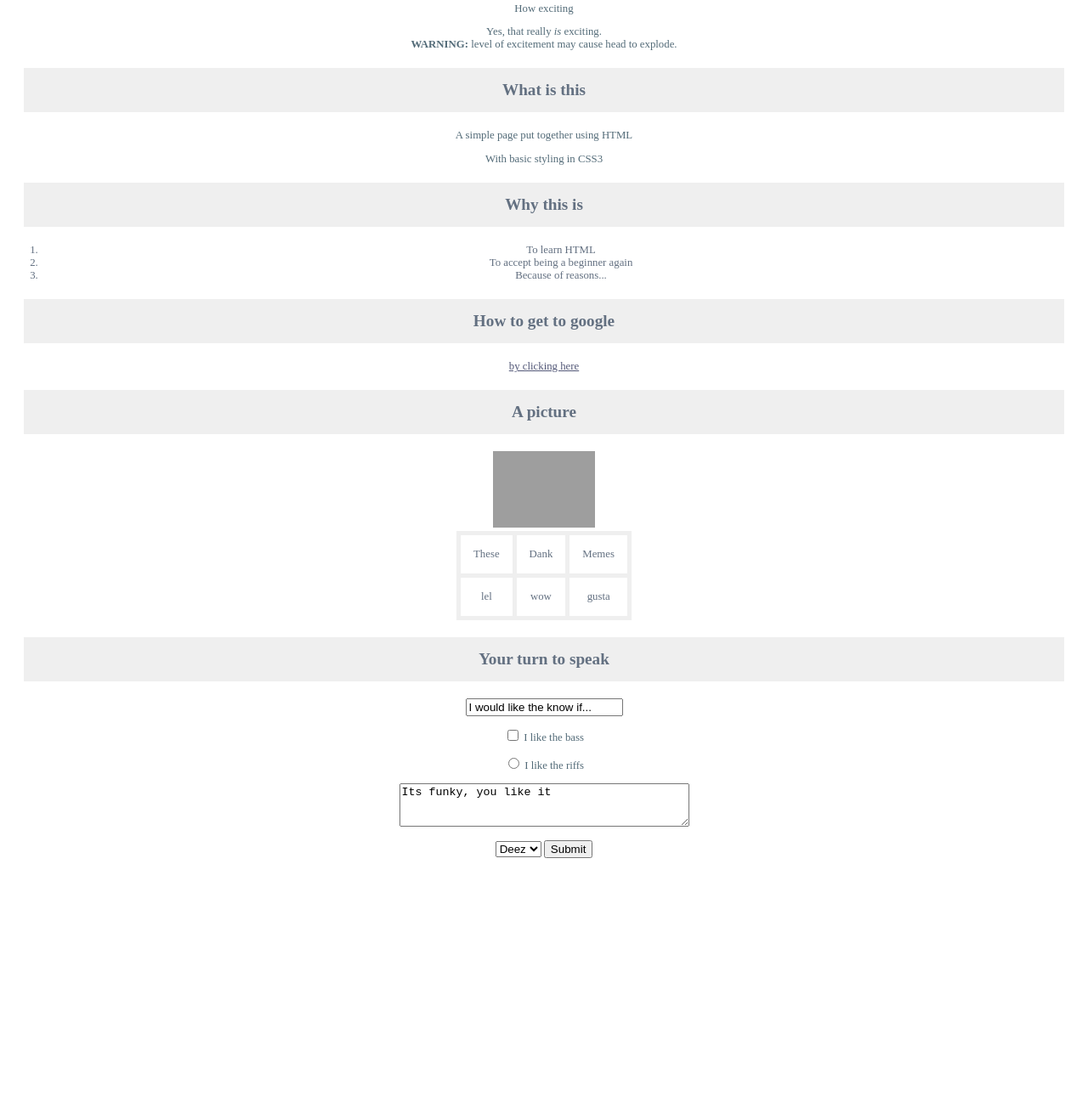
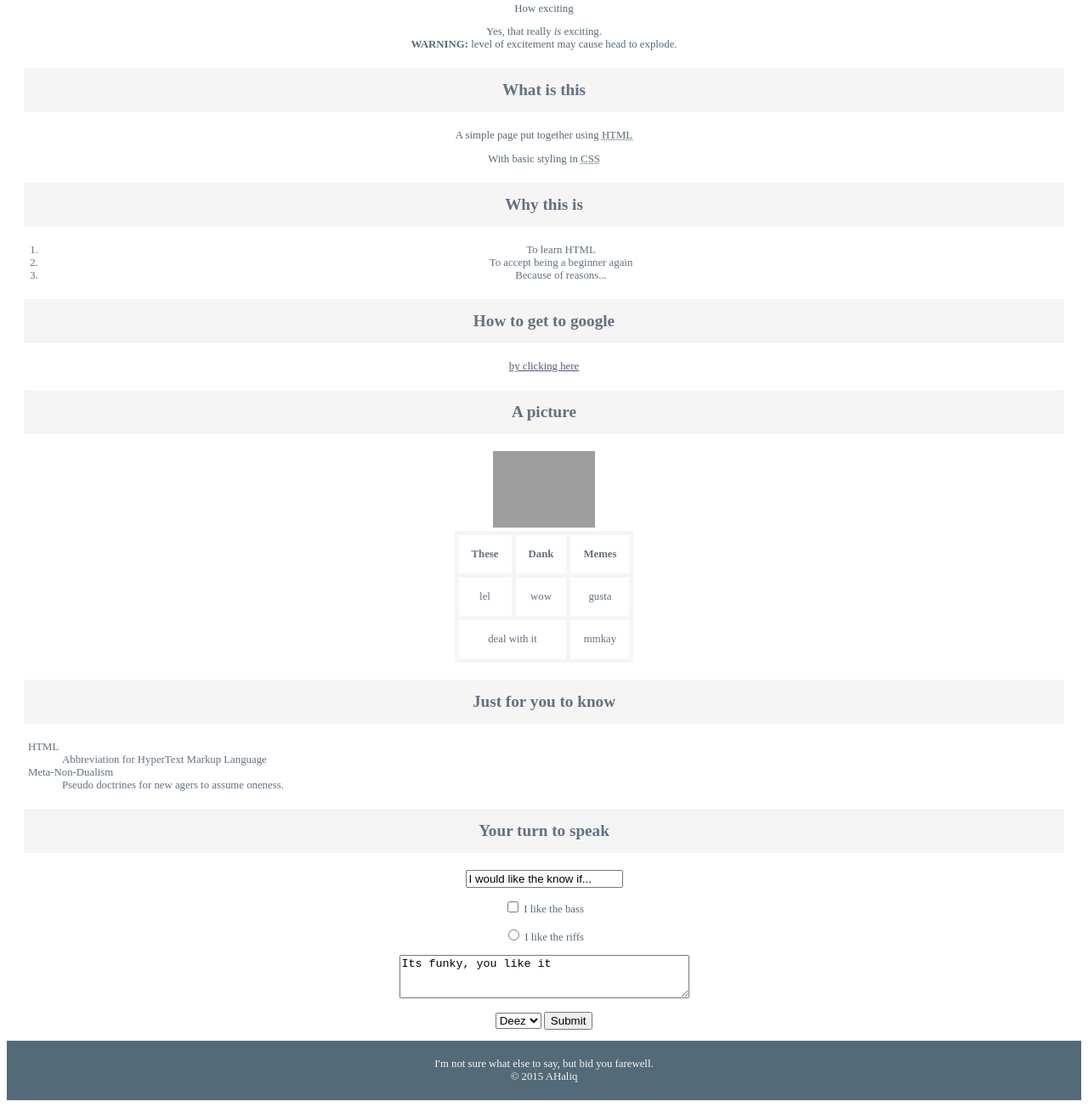
Before and after one commit to AHaliq/FurstSite, a plain HTML site: page index.html in a window 1280 px wide. Shown: the part 119-1422 px from the top of the page at 85% size. Before the commit the page ends 1142 px from the top, so only its background shows below. Drawn offline with Linux system fonts and the light colour scheme; grey boxes are pictures that could not be loaded.

Commit message:
created new section; glossary, and updated relevant styles

```diff
--- a/index.html
+++ b/index.html
@@ -5,7 +5,7 @@
     <link rel="stylesheet" href="style.css">
   </head>
   <body>
-
+    <div id="root">
       <h1>My first webpage</h1>
       <p>This is my first webpage</p>
       <p>How exciting</p>
@@ -14,40 +14,61 @@
         <br><strong>Warning:</strong> level of
         excitement may cause head to explode.
       </p>
-
+      <!----------------------------------------------------------------------->
       <h2>What is this</h2>
-    <p>A simple page put together using HTML</p>
       <p>
-      With basic styling in CSS3
+        A simple page put together using
+        <abbr title="HyperText Markup Language">HTML</abbr>
       </p>
-
+      <p>
+        With basic styling in
+        <abbr title="Cascading Style Sheets">CSS</abbr>
+      </p>
+      <!----------------------------------------------------------------------->
       <h2>Why this is</h2>
       <ol>
         <li>To learn HTML</li>
         <li>To accept being a beginner again</li>
         <li>Because of reasons...</li>
       </ol>
-
+      <!----------------------------------------------------------------------->
       <h2>How to get to google</h2>
       <p>
         <a href="http://www.google.com">by clicking here</a>
       </p>
-
+      <!----------------------------------------------------------------------->
       <h2>A picture</h2>
-    <img src="http://dankmaymays.com/lel/lel.jpeg" width="120" height="90" alt="lel">
+      <img src="http://dankmaymays.com/lel/lel.jpeg"
+      width="120" height="90" alt="lel">
       <table>
         <tr>
-        <td>These</td>
-        <td>Dank</td>
-        <td>Memes</td>
+          <th>These</th>
+          <th>Dank</th>
+          <th>Memes</th>
         </tr>
         <tr>
           <td>lel</td>
           <td>wow</td>
           <td>gusta</td>
         </tr>
+        <tr>
+          <td colspan="2">
+            deal with it
+          </td>
+          <td>
+            mmkay
+          </td>
+        </tr>
       </table>
-
+      <!----------------------------------------------------------------------->
+      <h2>Just for you to know</h2>
+      <dl>
+        <dt>HTML</dt>
+        <dd>Abbreviation for HyperText Markup Language</dd>
+        <dt>Meta-Non-Dualism</dt>
+        <dd>Pseudo doctrines for new agers to assume oneness.</dd>
+      </dl>
+      <!----------------------------------------------------------------------->
       <h2>Your turn to speak</h2>
       <form action="donothing.php" method="post">
         <p><input type="text" value="I would like the know if..."></p>
@@ -62,5 +83,11 @@
           <input type="submit">
         </p>
       </form>
+      <!------------------------------------------------------------------------->
+      <footer>
+        I'm not sure what else to say, but bid you farewell.<br>
+        &copy; 2015 AHaliq
+      </footer>
+    </div>
   </body>
 </html>
--- a/style.css
+++ b/style.css
@@ -17,15 +17,21 @@ h1{
   text-transform: uppercase;
   font-size: 2.2em;
   border: 2px;
-  border-color: #efefef;
+  border-color: #f5f5f5;
   border-style: solid;
   padding: 10px;
 }
 h2 {
   font-size: 1.5em;
-  background-color: #efefef;
+  background-color: #f5f5f5;
   margin: 20px;
   padding: 15px;
+}
+footer {
+  background-color: #536B78;
+  color: #f5f5f5;
+  padding-top: 20px;
+  padding-bottom: 20px;
 }
 table {
   margin-left: auto;
@@ -36,7 +42,12 @@ th, td {
   padding: 15px;
   border-style: solid;
   border-width: thick;
-  border-color: #efefef;
+  border-color: #f5f5f5;
+}
+dt, dd {
+  padding-left: 25px;
+  padding-right: 25px;
+  text-align: left;
 }
 ::selection {
   background: #ffb7b7;
```
Lines whose indentation alone changed are shown as unchanged.
